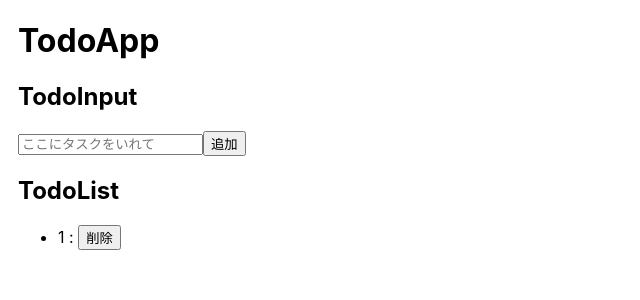
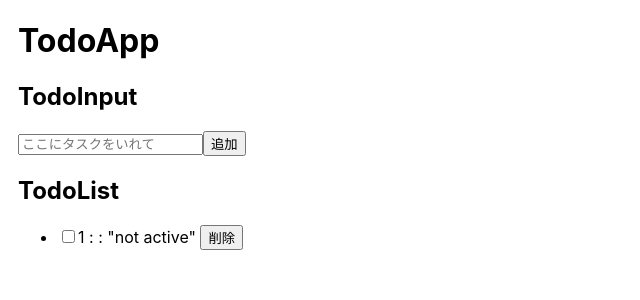
Before and after one commit to sawady1203/react-todoapp-ts, a React (Create React App) app: page / in a window 1280 px wide. Both pictures are taken after a click on the button "追加". Shown: the top 300 px of the page, without its empty margins (0-640 px from the left). Built offline with nearby package versions, Linux system fonts and the light colour scheme.

Commit message:
チェックボックスを追加

```diff
--- a/src/components/TodoItem.tsx
+++ b/src/components/TodoItem.tsx
@@ -1,12 +1,19 @@
 import React from "react";
 import { Task } from "./Types";
 
-function TodoItem({ id, title }: Task) {
-  return (
-    <span>
-      {id} : {title}
-    </span>
-  );
+function TodoItem({ id, title, isActive }: Task) {
+  if (isActive) {
+    return (
+      <span>
+        {id} : {title} : "active"
+      </span>
+    );
+  } else {
+    return (
+      <span>
+        {id} : {title} : "not active"
+      </span>
+    );
+  }
 }
-
 export default TodoItem;
--- a/src/components/TodoList.tsx
+++ b/src/components/TodoList.tsx
@@ -12,7 +12,15 @@ function TodoList({ tasks, updateTasks }: Props) {
     updateTasks(tasks.filter((task) => task.id !== deletetask.id));
   };
 
-  console.log(tasks);
+  const handleCheck = (doneTask: Task) => {
+    updateTasks(
+      tasks.map((task) =>
+        task.id === doneTask.id ? { ...task, isActive: !task.isActive } : task
+      )
+    );
+    console.info(tasks);
+  };
+
   return (
     <div>
       <h2>TodoList</h2>
@@ -20,6 +28,7 @@ function TodoList({ tasks, updateTasks }: Props) {
         {tasks.map((task, key) => {
           return (
             <li key={key}>
+              <input type="checkbox" onClick={() => handleCheck(task)} />
               <TodoItem {...task} />{" "}
               <button
                 onClick={() => {
```
